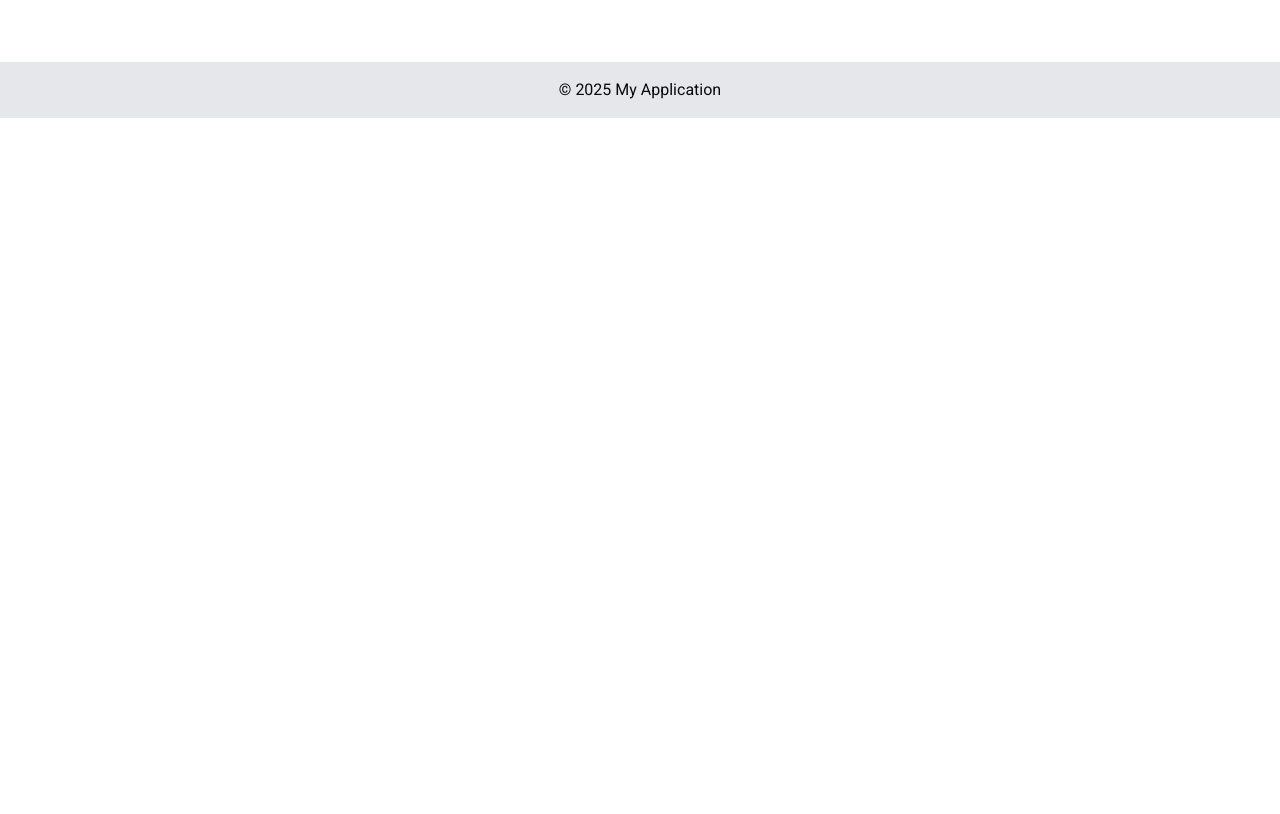
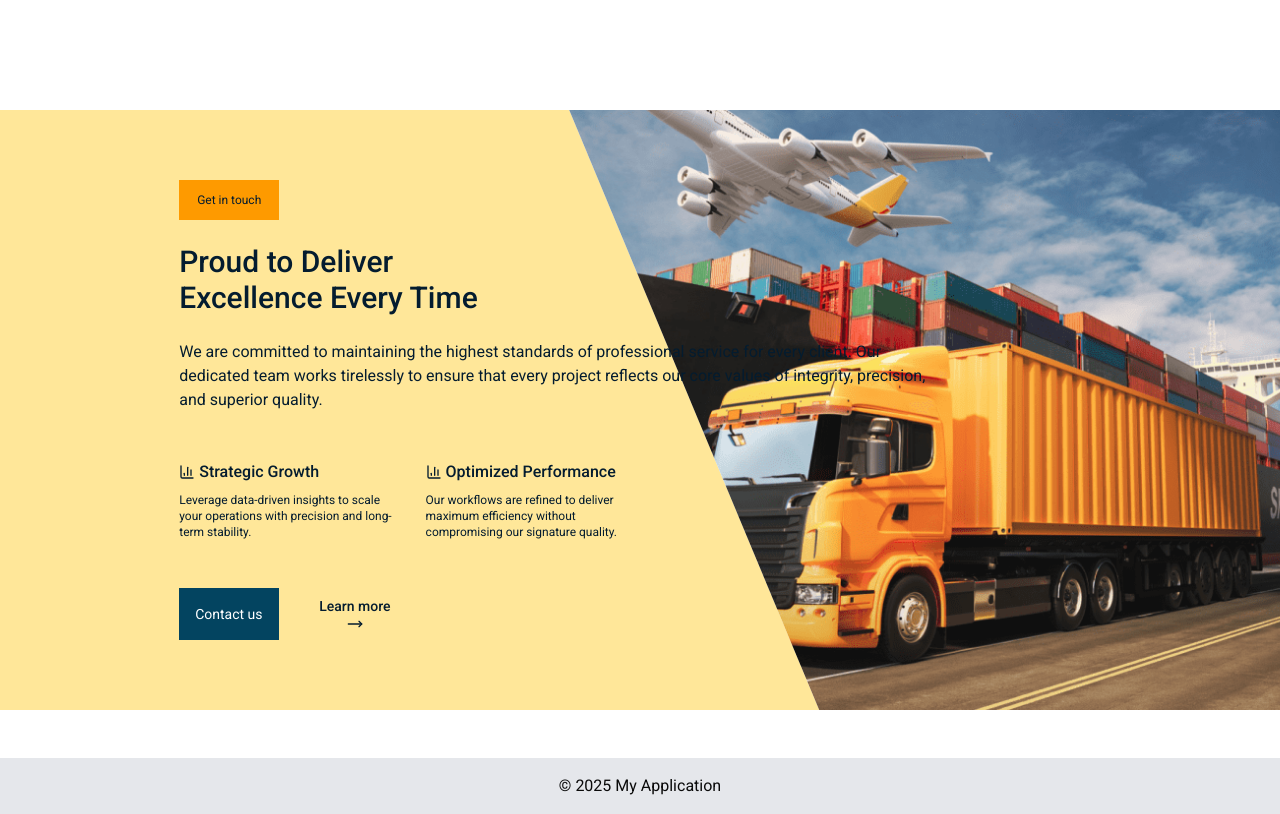
Before and after one commit to KellsCodes/cargolite, a Next.js app: page / in a window 1280 px wide. Shown: the part 2744-3558 px from the top of the page. Before the commit the page ends 2862 px from the top, so only its background shows below. Built offline with nearby package versions, Linux system fonts and the light colour scheme.

Commit message:
feat: add slanted background layout and smooth arrow hover animation

```diff
--- a/app/page.tsx
+++ b/app/page.tsx
@@ -1,8 +1,11 @@
+"use client"
 import Image from "next/image";
 import Layout from "./components/Layout";
 import { HeroSection } from "./components/HeroSection";
 import { OFFERS } from "@/lib/offer";
-import { Check } from "lucide-react";
+import { ChartColumn, Check, MoveRight, MoveUpRight } from "lucide-react";
+import Link from "next/link";
+import { motion } from 'framer-motion';
 
 export default function Home() {
   return (
@@ -70,6 +73,68 @@ export default function Home() {
         </div>
 
 
+        <div className="relative h-[600px] w-full my-12">
+          <div
+            className="absolute left-0 top-0 bottom-0 w-[64%] bg-[#FFE799]"
+            style={{ clipPath: 'polygon(0 0, calc(100% - 250px) 0, 100% 100%, 0 100%)' }}
+          />
+          <div
+            className="absolute right-0 top-0 bottom-0 w-[calc(36%+250px)]"
+            style={{
+              clipPath: 'polygon(0 0, 100% 0, 100% 100%, 250px 100%)',
+              backgroundImage: 'url("/port.png")',
+              backgroundSize: 'cover',
+              backgroundPosition: 'center'
+            }}
+          />
+          <div className="relative z-10 w-[72vw] mx-auto space-y-6 text-header-top flex flex-col h-full justify-center">
+            <button className="text-xs p-3 bg-chart-5 w-[100px] no-pointer-cursor">Get in touch</button>
+            <h3 className="text-3xl font-medium w-xs">Proud to Deliver Excellence Every Time</h3>
+            <p className="w-3xl text-md">We are committed to maintaining the highest standards of professional service for every client. Our dedicated team works tirelessly to ensure that every project reflects our core values of integrity, precision, and superior quality.</p>
+            <div className="w-[50%] grid grid-cols-2 gap-x-8 mt-6">
+              <div className="space-y-2">
+                <p className="flex items-center gap-x-1 font-medium"><ChartColumn className="w-4" /><span>Strategic Growth</span></p>
+                <p className="text-xs">Leverage data-driven insights to scale your operations with precision and long-term stability.</p>
+              </div>
+              <div className="space-y-2">
+                <p className="flex items-center gap-x-1 font-medium"><ChartColumn className="w-4" /><span>Optimized Performance</span></p>
+                <p className="text-xs">Our workflows are refined to deliver maximum efficiency without compromising our signature quality.</p>
+              </div>
+            </div>
+
+            <div className="mt-6 flex items-center gap-x-10">
+              <Link href="/contact-us" className="bg-[#034460] hover:bg-[#FEC201] transition-all duration-500 ease-in-out text-white text-sm p-4 w-[100px]">Contact us</Link>
+              <motion.button
+                initial="initial"
+                whileHover="hover"
+                className="flex items-center gap-x-2 outline-none group"
+              >
+                <Link href="/about" className="text-sm font-medium flex items-center gap-x-1">
+                  <button>
+                    <span>Learn more</span>
+                    <motion.span
+                      style={{ originX: 0, originY: 1 }}
+                      variants={{
+                        initial: { rotate: 0 },
+                        hover: { rotate: -30 }
+                      }}
+                      transition={{
+                        type: "spring",
+                        stiffness: 100,
+                        damping: 10
+                      }}
+                      className="w-full h-full flex items-center justify-center"
+                    >
+                      <MoveRight className="w-4 h-4" />
+                    </motion.span>
+                  </button>
+                </Link>
+              </motion.button>
+            </div>
+          </div>
+        </div>
+
+
       </Layout>
     </div>
   );
```
Also changed, not shown: public/port.png (added).
